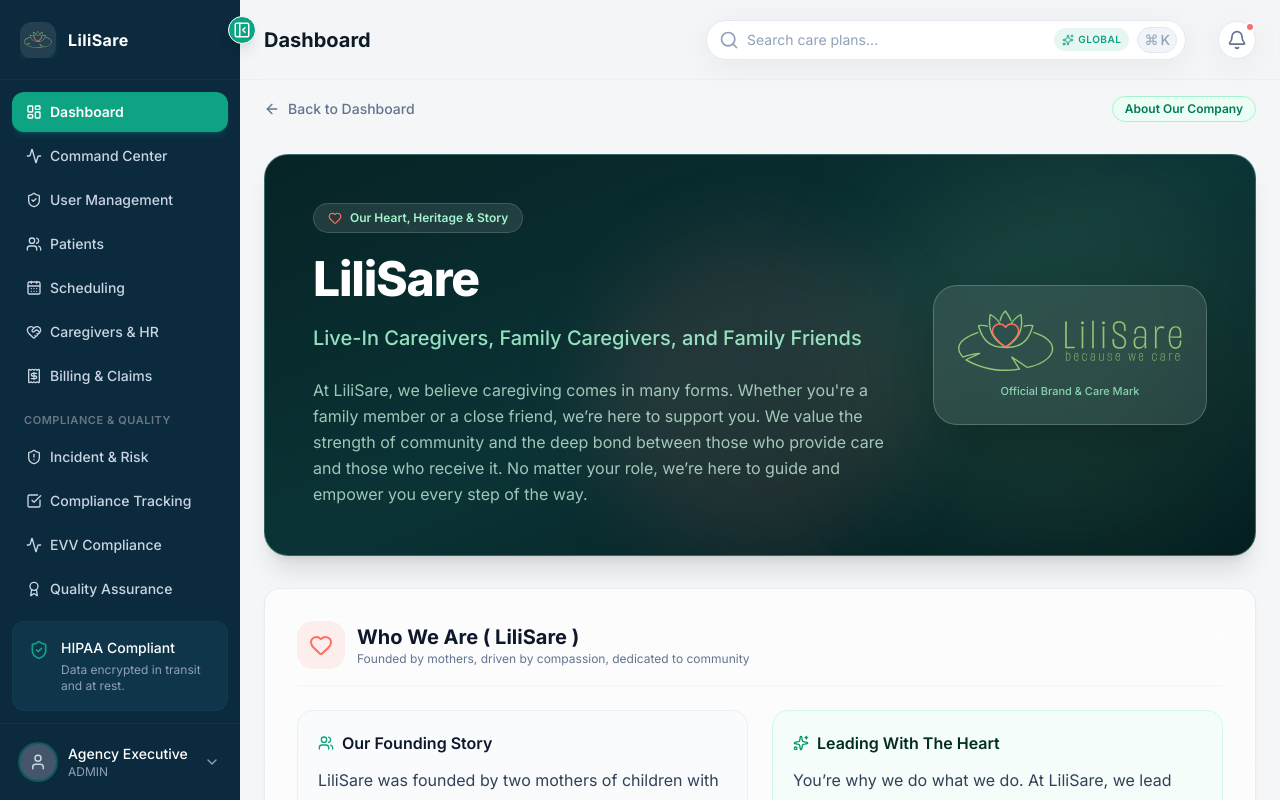
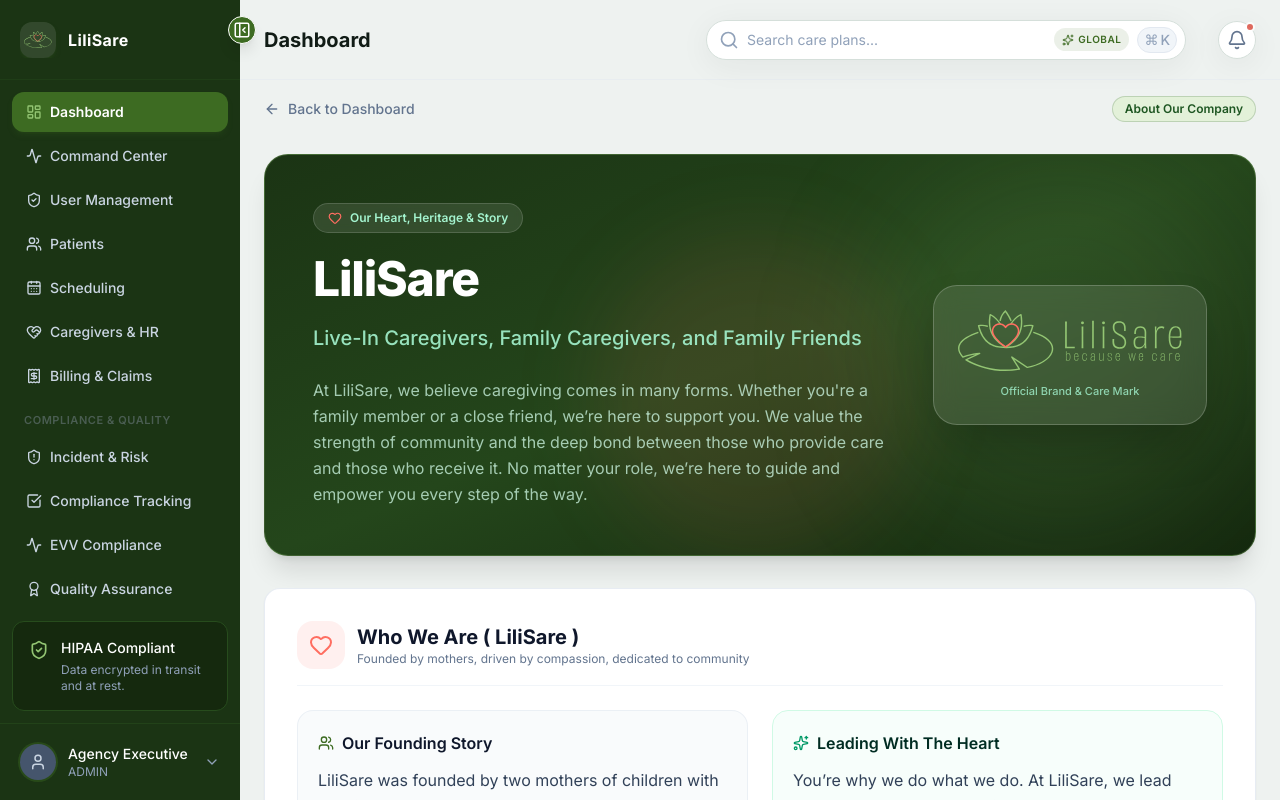
Before and after one commit to anilbuffer/lilisare, a Next.js app: page /about in a window 1280 px wide. Built offline with nearby package versions, Linux system fonts and the light colour scheme.

Commit message:
feat: add about page, global styles, login page, sidebar, and ui components

```diff
--- a/src/app/about/page.tsx
+++ b/src/app/about/page.tsx
@@ -38,13 +38,13 @@ export default function AboutPage() {
             <ArrowLeft className="w-4 h-4" />
             <span>Back to Dashboard</span>
           </Link>
-          <span className="text-xs font-semibold px-3 py-1 rounded-full bg-emerald-50 text-emerald-700 border border-emerald-200">
+          <span className="text-xs font-semibold px-3 py-1 rounded-full bg-[#E3F1D9] text-[#1E5622] border border-[#1E5622]/20">
             About Our Company
           </span>
         </div>
 
         {/* Hero Banner */}
-        <div className="relative rounded-3xl overflow-hidden bg-gradient-to-br from-[#062425] via-[#0b3336] to-[#041d1f] text-white p-8 sm:p-12 border border-teal-200/30 shadow-xl">
+        <div className="relative rounded-3xl overflow-hidden bg-gradient-to-br from-[#1B3414] via-[#24461B] to-[#14280E] text-white p-8 sm:p-12 border border-[#93C573]/30 shadow-xl">
           <div className="absolute top-0 right-0 w-96 h-96 bg-[#93C573]/10 rounded-full blur-3xl pointer-events-none" />
           <div className="absolute bottom-0 left-1/3 w-80 h-80 bg-[#FF6E61]/10 rounded-full blur-2xl pointer-events-none" />
 
--- a/src/app/globals.css
+++ b/src/app/globals.css
@@ -1,26 +1,95 @@
 @import "tailwindcss";
 
+:root {
+  /* Brand Core */
+  --color-brand-sage: #93C573;
+  --color-brand-primary: #3D6B22;
+  --color-brand-primary-hover: #2C5217;
+  --color-brand-sidebar: #1B3414;
+  --color-brand-coral: #FF6E61;
+  --color-brand-danger: #D93829;
+
+  /* Surfaces & Elevation */
+  --bg-canvas: #EEF2F0;
+  --bg-card: #FFFFFF;
+  --bg-subtle: #F7F9F8;
+  --border-card: #D5DFDA;
+  --shadow-card: 0 2px 6px -1px rgba(17, 28, 22, 0.06), 0 1px 2px -1px rgba(17, 28, 22, 0.04);
+
+  /* Typography */
+  --text-primary: #111C16;
+  --text-secondary: #4A5D52;
+  --text-muted: #74877C;
+
+  /* Semantic Pills */
+  --status-success-bg: #E3F1D9;
+  --status-success-text: #1E5622;
+  --status-warning-bg: #FEF3C7;
+  --status-warning-text: #9A5B00;
+  --status-error-bg: #FEE2E2;
+  --status-error-text: #B91C1C;
+  --status-info-bg: #E0F2F5;
+  --status-info-text: #0F5E6E;
+}
+
 @theme {
-  --color-sidebar-bg: #0B2A3D;
-  --color-sidebar-active: #123C50;
-  --color-brand-teal: #0EA383;
-  --color-accent-purple: #8B5CF6;
-  --color-accent-blue: #3B82F6;
-  --color-accent-orange: #F97316;
-  --color-accent-green: #10B981;
-  --color-accent-red: #EF4444;
-  --color-accent-amber: #F59E0B;
+  /* Brand Core */
+  --color-brand-sage: #93C573;
+  --color-brand-lotus-400: #93C573;
+  --color-brand-primary: #3D6B22;
+  --color-brand-lotus-600: #3D6B22;
+  --color-brand-primary-hover: #2C5217;
+  --color-brand-lotus-700: #2C5217;
+  --color-brand-sidebar: #1B3414;
+  --color-brand-forest-900: #1B3414;
+  --color-brand-coral: #FF6E61;
+  --color-brand-coral-400: #FF6E61;
+  --color-brand-danger: #D93829;
+  --color-brand-coral-600: #D93829;
+
+  /* Surfaces & Elevation */
+  --color-bg-canvas: #EEF2F0;
+  --color-page-bg: #EEF2F0;
+  --color-bg-card: #FFFFFF;
   --color-surface: #FFFFFF;
-  --color-page-bg: #F4F6F8;
-  --color-border-subtle: #E5E9EC;
-  --color-text-primary: #0F1B24;
-  --color-text-secondary: #6B7684;
+  --color-bg-subtle: #F7F9F8;
+  --color-border-card: #D5DFDA;
+  --color-border-subtle: #D5DFDA;
+
+  /* Typography */
+  --color-text-primary: #111C16;
+  --color-text-secondary: #4A5D52;
+  --color-text-muted: #74877C;
+
+  /* Semantic Pills */
+  --color-status-success-bg: #E3F1D9;
+  --color-status-success-text: #1E5622;
+  --color-status-warning-bg: #FEF3C7;
+  --color-status-warning-text: #9A5B00;
+  --color-status-error-bg: #FEE2E2;
+  --color-status-error-text: #B91C1C;
+  --color-status-info-bg: #E0F2F5;
+  --color-status-info-text: #0F5E6E;
+
+  /* Backward-compatible Sidebar Theme */
+  --color-sidebar-bg: #1B3414;
+  --color-sidebar-active: #274C1D;
+  --color-brand-teal: #3D6B22;
+
+  /* Accents */
+  --color-accent-purple: #7C3AED;
+  --color-accent-blue: #0F5E6E;
+  --color-accent-orange: #EA580C;
+  --color-accent-green: #3D6B22;
+  --color-accent-red: #D93829;
+  --color-accent-amber: #9A5B00;
+
   --font-sans: var(--font-inter), ui-sans-serif, system-ui, sans-serif;
 }
 
 body {
-  background-color: var(--color-page-bg);
-  color: var(--color-text-primary);
+  background-color: var(--bg-canvas, #EEF2F0);
+  color: var(--text-primary, #111C16);
   overflow-x: hidden;
   -webkit-font-smoothing: antialiased;
   -moz-osx-font-smoothing: grayscale;
--- a/src/components/layout/Sidebar.tsx
+++ b/src/components/layout/Sidebar.tsx
@@ -558,7 +558,7 @@ export function Sidebar({ isOpen = false, onClose }: SidebarProps) {
                         )}
                       >
                         <div className={clsx("flex items-center gap-2", isCollapsed && "justify-center w-full")}>
-                          <Icon className="w-4 h-4 shrink-0" />
+                          <Icon className={clsx("w-4 h-4 shrink-0 transition-colors", isActive ? "text-[#93C573]" : "text-slate-300")} />
                           {!isCollapsed && <span className="truncate">{item.name}</span>}
                         </div>
                         {/* Badge */}
@@ -605,11 +605,11 @@ export function Sidebar({ isOpen = false, onClose }: SidebarProps) {
               <div
                 onMouseEnter={() => setShowHipaaTooltip(true)}
                 onMouseLeave={() => setShowHipaaTooltip(false)}
-                className="bg-[#0e354a] rounded-xl p-3 flex items-center justify-center border border-sidebar-active/60 cursor-pointer hover:bg-sidebar-active/50 transition-colors relative"
+                className="bg-[#14280E]/90 rounded-xl p-3 flex items-center justify-center border border-sidebar-active/60 cursor-pointer hover:bg-sidebar-active/50 transition-colors relative"
               >
                 <div className="relative">
-                  <ShieldCheck className="w-5 h-5 text-brand-teal" />
-                  <span className="absolute -bottom-0.5 -right-0.5 w-2 h-2 bg-emerald-400 rounded-full ring-2 ring-sidebar-bg"></span>
+                  <ShieldCheck className="w-5 h-5 text-[#93C573]" />
+                  <span className="absolute -bottom-0.5 -right-0.5 w-2 h-2 bg-[#93C573] rounded-full ring-2 ring-sidebar-bg"></span>
                 </div>
 
                 <AnimatePresence>
@@ -622,7 +622,7 @@ export function Sidebar({ isOpen = false, onClose }: SidebarProps) {
                       className="absolute left-full ml-4 bottom-0 w-56 bg-slate-900 border border-slate-700 p-3 rounded-xl shadow-2xl z-50 text-left pointer-events-none"
                     >
                       <div className="flex items-center gap-2 text-xs font-bold text-white mb-1">
-                        <ShieldCheck className="w-4 h-4 text-brand-teal" />
+                        <ShieldCheck className="w-4 h-4 text-[#93C573]" />
                         {safeUser?.role === "CAREGIVER" ? "EVV & HIPAA Compliant" : safeUser?.role === "SCHEDULER" ? "HIPAA Protected" : "HIPAA Compliant"}
                       </div>
                       <p className="text-[11px] text-slate-300 leading-normal">
@@ -633,8 +633,8 @@ export function Sidebar({ isOpen = false, onClose }: SidebarProps) {
                 </AnimatePresence>
               </div>
             ) : (
-              <div className="bg-[#0e354a] rounded-xl p-4 flex items-start gap-3 border border-sidebar-active">
-                <ShieldCheck className="w-5 h-5 text-brand-teal shrink-0 mt-0.5" />
+              <div className="bg-[#14280E]/90 rounded-xl p-4 flex items-start gap-3 border border-sidebar-active">
+                <ShieldCheck className="w-5 h-5 text-[#93C573] shrink-0 mt-0.5" />
                 <div>
                   <div className="text-sm font-medium text-white">
                     {safeUser?.role === "CAREGIVER" ? "EVV & HIPAA Compliant" : safeUser?.role === "SCHEDULER" ? "HIPAA Protected" : "HIPAA Compliant"}
--- a/src/components/ui/Badge.tsx
+++ b/src/components/ui/Badge.tsx
@@ -9,13 +9,13 @@ interface BadgeProps extends React.HTMLAttributes<HTMLSpanElement> {
 }
 
 const variantStyles: Record<BadgeVariant, string> = {
-  success: "bg-accent-green/20 text-accent-green",
-  warning: "bg-accent-amber/20 text-accent-amber",
-  error: "bg-accent-red/20 text-accent-red",
-  info: "bg-accent-blue/20 text-accent-blue",
-  default: "bg-slate-100 text-slate-600",
-  neutral: "bg-slate-100 text-slate-600",
-  brand: "bg-brand-teal/20 text-brand-teal",
+  success: "bg-[#E3F1D9] text-[#1E5622] border border-[#1E5622]/15",
+  warning: "bg-[#FEF3C7] text-[#9A5B00] border border-[#9A5B00]/15",
+  error: "bg-[#FEE2E2] text-[#B91C1C] border border-[#B91C1C]/15",
+  info: "bg-[#E0F2F5] text-[#0F5E6E] border border-[#0F5E6E]/15",
+  default: "bg-[#F7F9F8] text-[#4A5D52] border border-[#D5DFDA]",
+  neutral: "bg-[#F7F9F8] text-[#4A5D52] border border-[#D5DFDA]",
+  brand: "bg-[#E3F1D9] text-[#3D6B22] border border-[#3D6B22]/20 font-medium",
 };
 
 export function Badge({ variant = "default", className, children, ...props }: BadgeProps) {
--- a/src/components/ui/Card.tsx
+++ b/src/components/ui/Card.tsx
@@ -18,7 +18,7 @@ export const Card = React.forwardRef<HTMLDivElement, CardProps>(
       <motion.div
         ref={ref}
         className={cn(
-          "bg-white/70 backdrop-blur-xl rounded-2xl border border-white shadow-[0_6px_32px_rgba(0,0,0,0.06)] transition-all duration-300 hover:-translate-y-1 hover:shadow-[0_10px_40px_rgba(0,0,0,0.1)] hover:border-brand-teal/60 relative overflow-hidden",
+          "bg-white rounded-2xl border border-[#D5DFDA] shadow-[0_2px_6px_-1px_rgba(17,28,22,0.06),0_1px_2px_-1px_rgba(17,28,22,0.04)] transition-all duration-300 hover:shadow-[0_4px_12px_-1px_rgba(17,28,22,0.08)] hover:border-[#93C573]/80 relative overflow-hidden",
           !noPadding && "",
           className
         )}
```
Also changed, not shown: src/app/login/page.tsx (+26 -26 lines).
